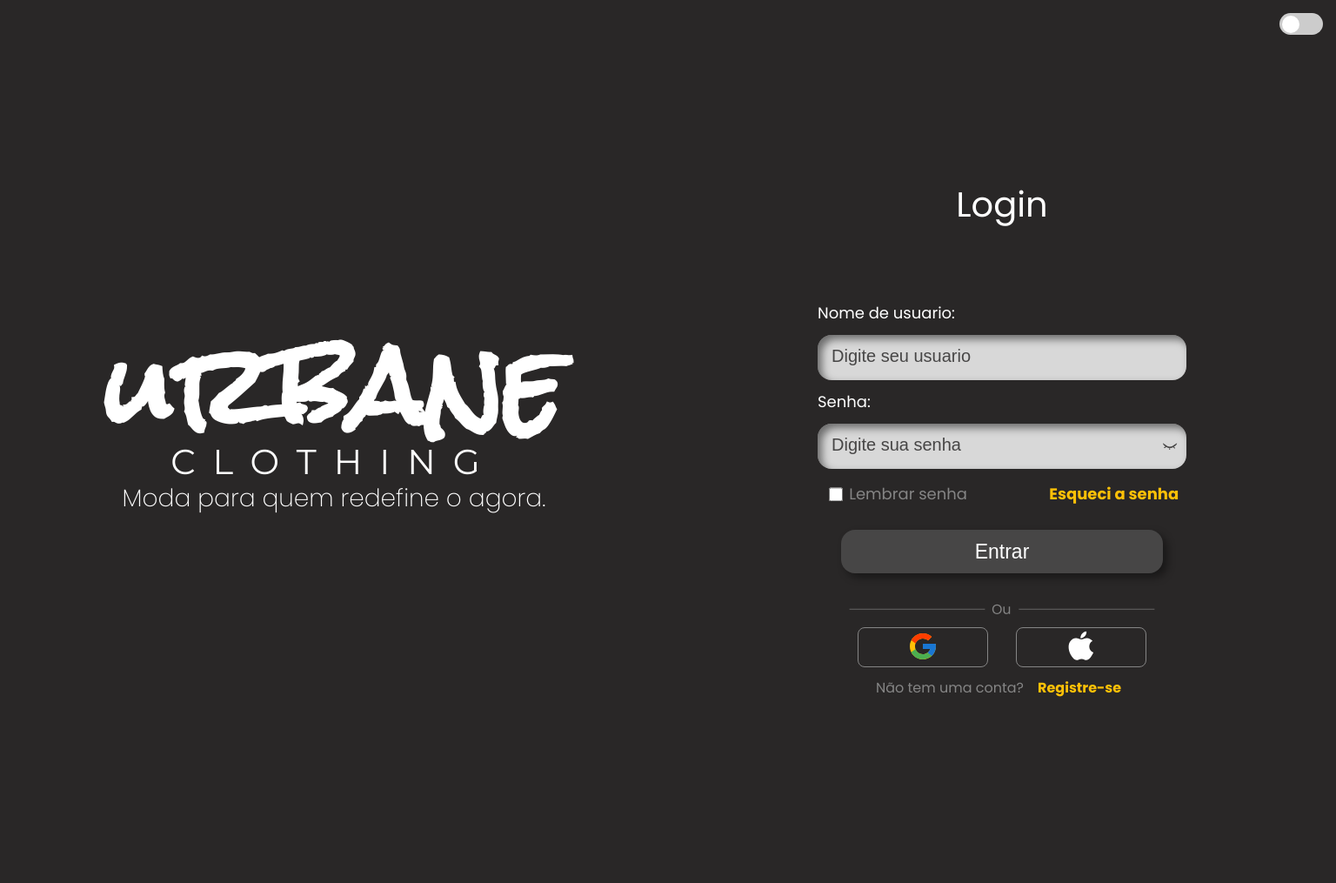
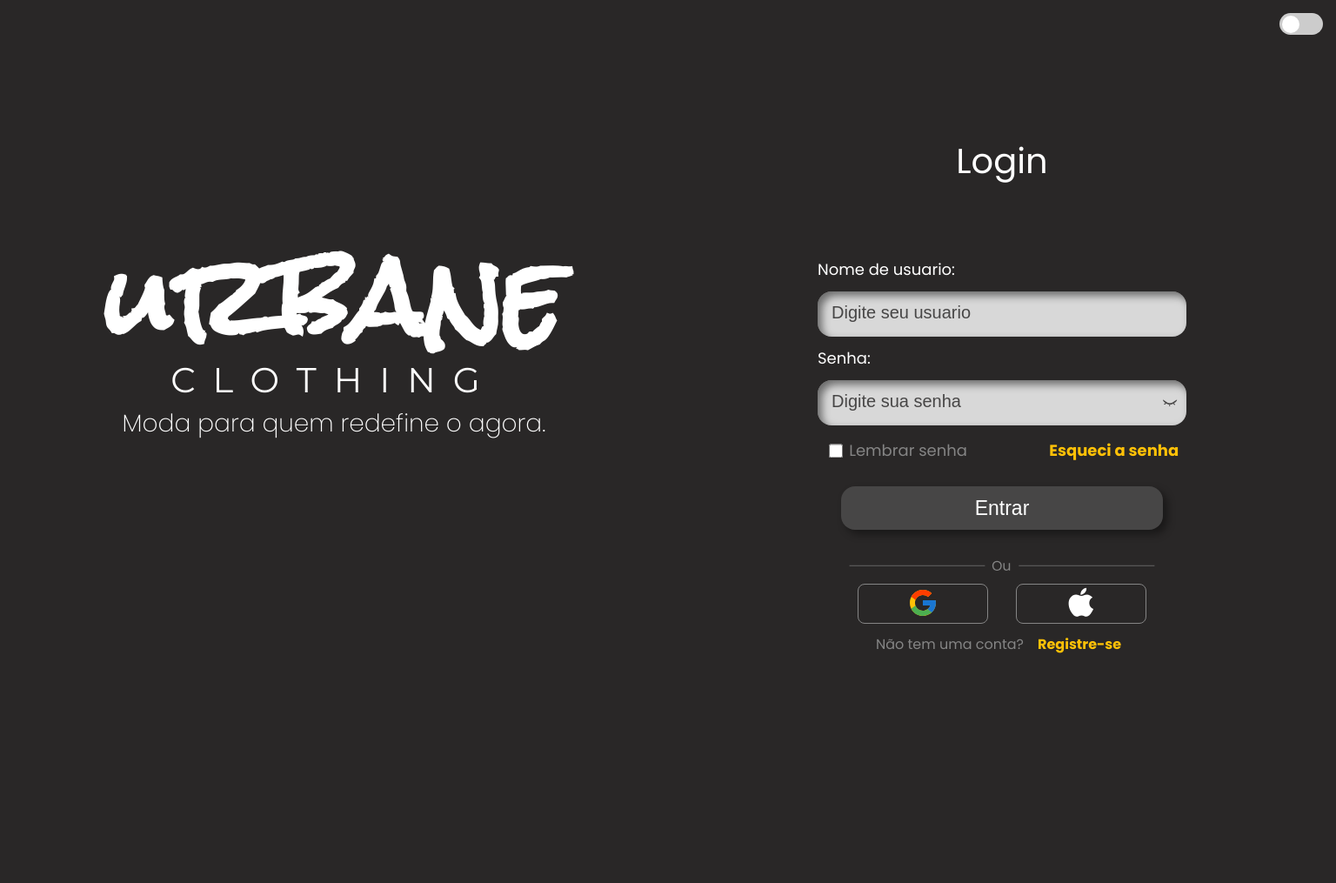
Before and after one commit to Victor-Oliv/Urbane, a PHP site: page / in a window 1536 px wide. Shown: the whole page at 87% size. After the commit the page ends 751 px from the top, so only its background shows below. Run offline with PHP 8.4, Linux system fonts and the light colour scheme; some libraries are stand-ins or nearby versions.

Commit message:
ajuste tela de login

```diff
--- a/Style/index.css
+++ b/Style/index.css
@@ -80,7 +80,7 @@ input:checked + .deslizante:before {
   display: flex;
   flex-direction: column;
   align-items: center;
-  padding-top: 3em;
+  padding-top: 6em;
   gap: 1em;
 }
 
@@ -204,8 +204,8 @@ input:checked + .deslizante:before {
 }
 
 @media screen and (min-width: 820px) {
-  .login__formulario{
-    margin: 7rem;
+  .login__formulario {
+    margin-top: -50px;
   }
 
   .login__formulario-texto {
@@ -247,7 +247,7 @@ input:checked + .deslizante:before {
   }
 }
 
-@media screen and (min-width: 1500px) {
+@media screen and (min-width: 1400px) {
   .principal__texto-dois {
     display: block;
   }
@@ -261,9 +261,10 @@ input:checked + .deslizante:before {
 
   .principal__logo {
     display: flex;
-    flex-direction: column;
+    align-items: center;
     justify-content: center;
-    margin-top: -100px;
+    height: 70%;
+    gap: 1rem;
   }
 
   .principal__titulo {
@@ -284,8 +285,10 @@ input:checked + .deslizante:before {
 
   .login__formulario {
     display: flex;
-    justify-content: center;
-    padding-bottom: 10em;
+    flex-direction: column;
+    align-items: center;
+    gap: 1rem;
+    padding-top: 10rem ;
   }
 
   .login__formulario-texto {
@@ -341,4 +344,11 @@ input:checked + .deslizante:before {
     display: block;
   }
 
+  html,
+  body {
+    margin: 0;
+    padding: 0;
+    height: 100%;
+    overflow: hidden;
+  }
 }
```
